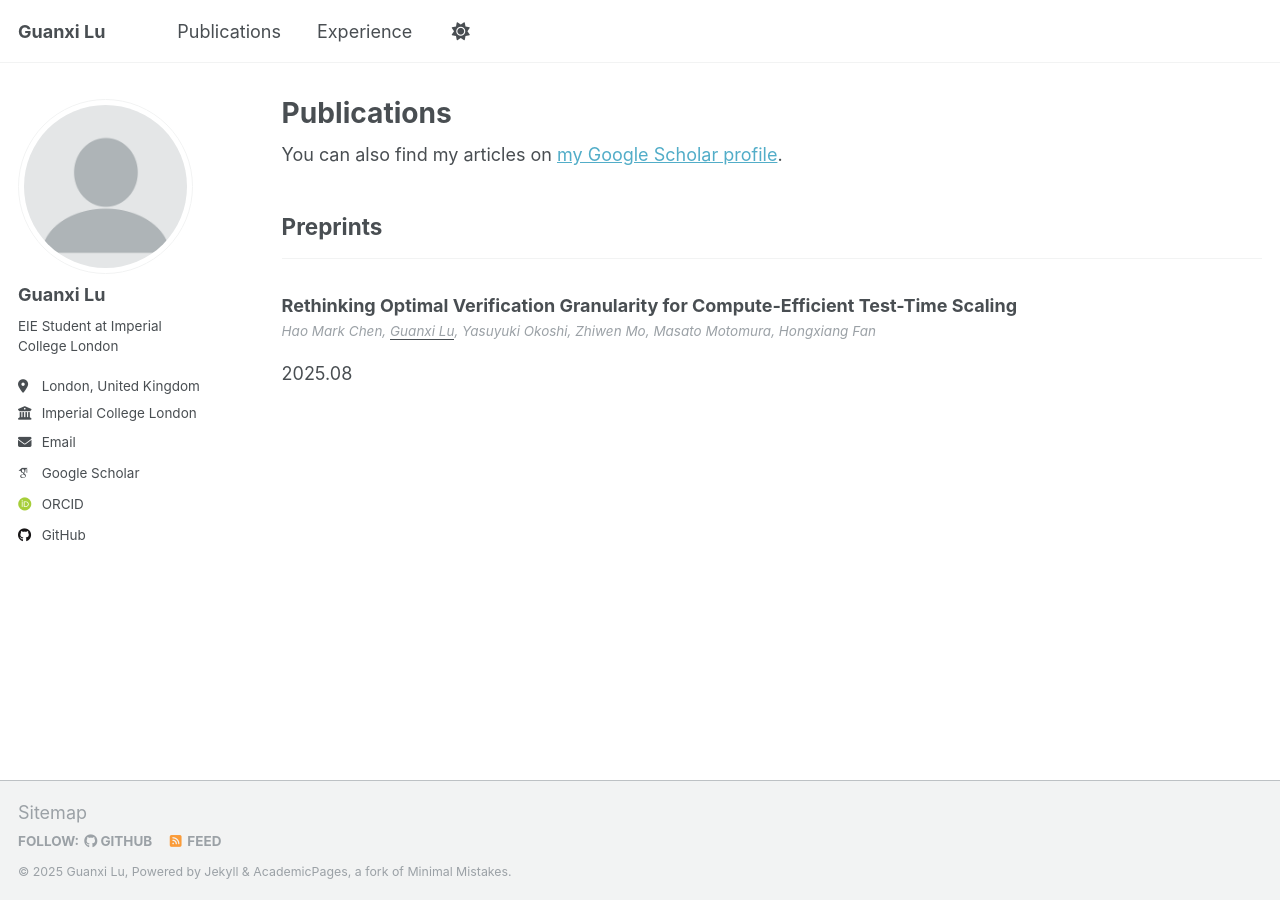
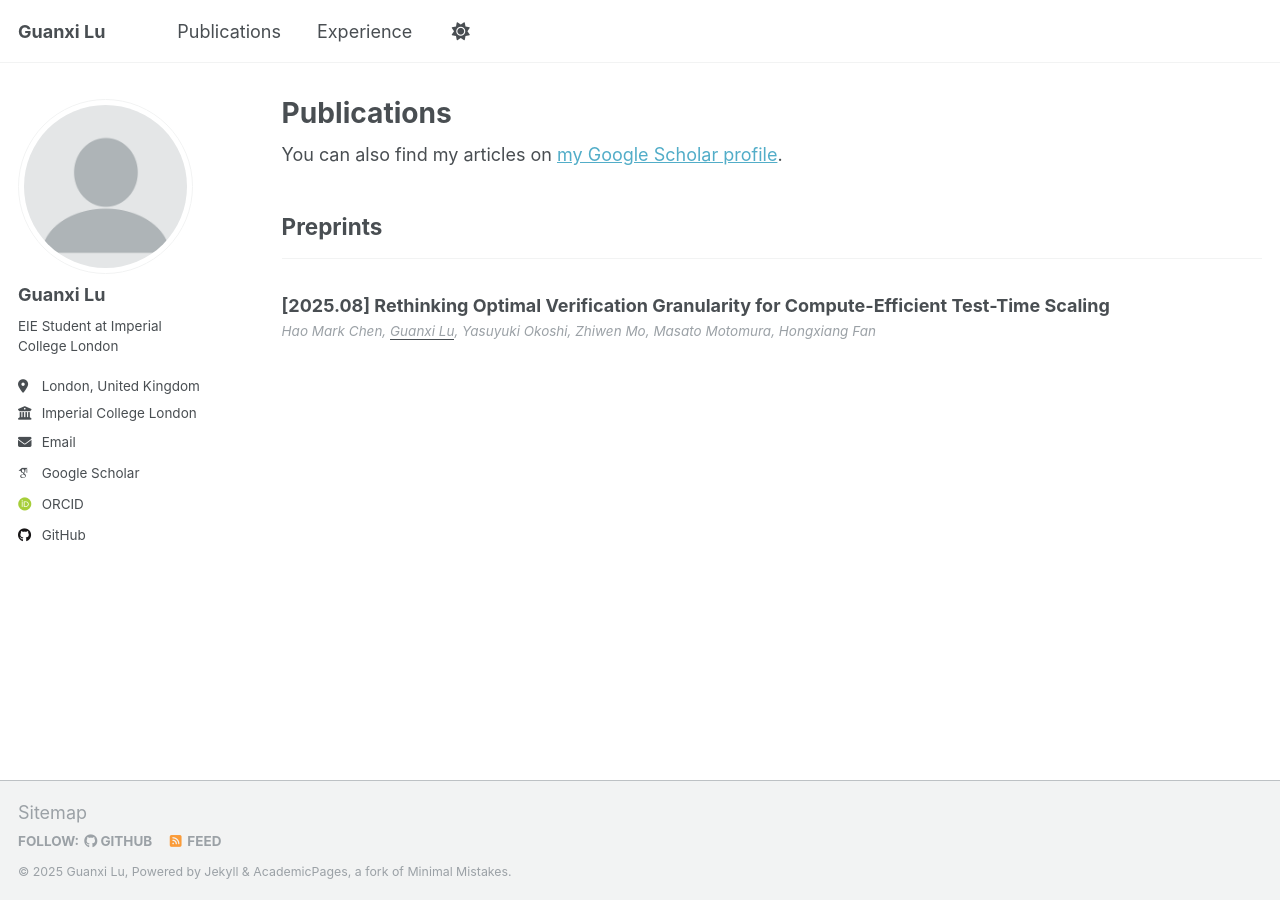
Before and after one commit to lgxi24/lgxi24.github.io, a Jekyll site: the page built from _pages/publications.html, in a window 1280 px wide. Built offline with Jekyll 4.4.1, drawn with Linux system fonts in a browser that asks for light colours; some web fonts are replaced; a script that is not in the unit is left out.

Commit message:
update publication page

```diff
--- a/_includes/archive-single.html
+++ b/_includes/archive-single.html
@@ -27,7 +27,11 @@
     {% endif %}
 
     <h2 class="archive__item-title" itemprop="headline">
-      {{ title }}
+      {% if post.collection == 'publications' %}
+        [{{ post.date | default: "1900-01-01" | date: "%Y.%m" }}] {{ title }}
+      {% else %}
+        {{ title }}
+      {% endif %}
     </h2>
 
     {% if post.read_time %}
@@ -45,9 +49,15 @@
           <p> {{ post.type }}, <i>{{ post.venue }}</i>, {{ post.date | default: "1900-01-01" | date: "%Y.%m" }} </p>
         {% elsif post.collection == 'publications' %}
           {% if post.category == 'preprints' %}
-            <p>{{ post.date | default: "1900-01-01" | date: "%Y.%m" }} </p>
+            <!-- Date already shown in title, only show venue if exists -->
+            {% if post.venue and post.venue != '' %}
+              <p><i>{{ post.venue }}</i></p>
+            {% endif %}
           {% else %}
-            <p><i>{{ post.venue }}</i>, {{ post.date | default: "1900-01-01" | date: "%Y.%m" }} </p>
+            <!-- Date already shown in title, only show venue -->
+            {% if post.venue and post.venue != '' %}
+              <p><i>{{ post.venue }}</i></p>
+            {% endif %}
           {% endif %}
         {% elsif post.date %}
          <p class="page__date"><strong><i class="fa fa-fw fa-calendar" aria-hidden="true"></i> {{ site.data.ui-text[site.locale].date_label | default: "Published:" }}</strong> <time datetime="{{ post.date | default: "1900-01-01" | date_to_xmlschema }}">{{ post.date | default: "1900-01-01" | date: "%Y.%m" }}</time></p>
```
